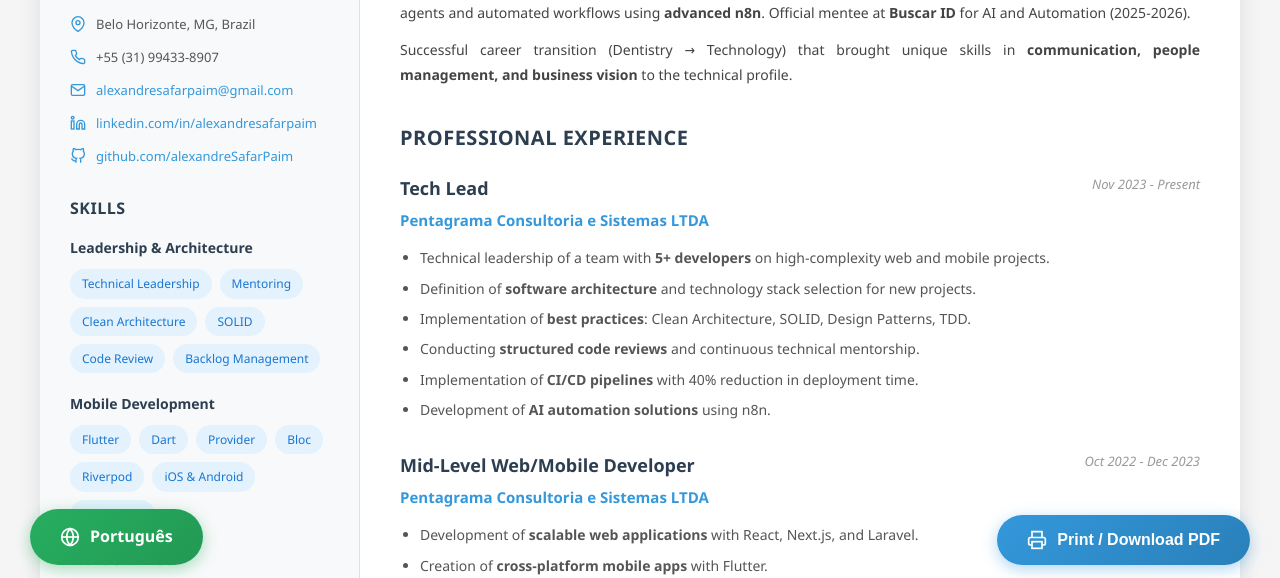
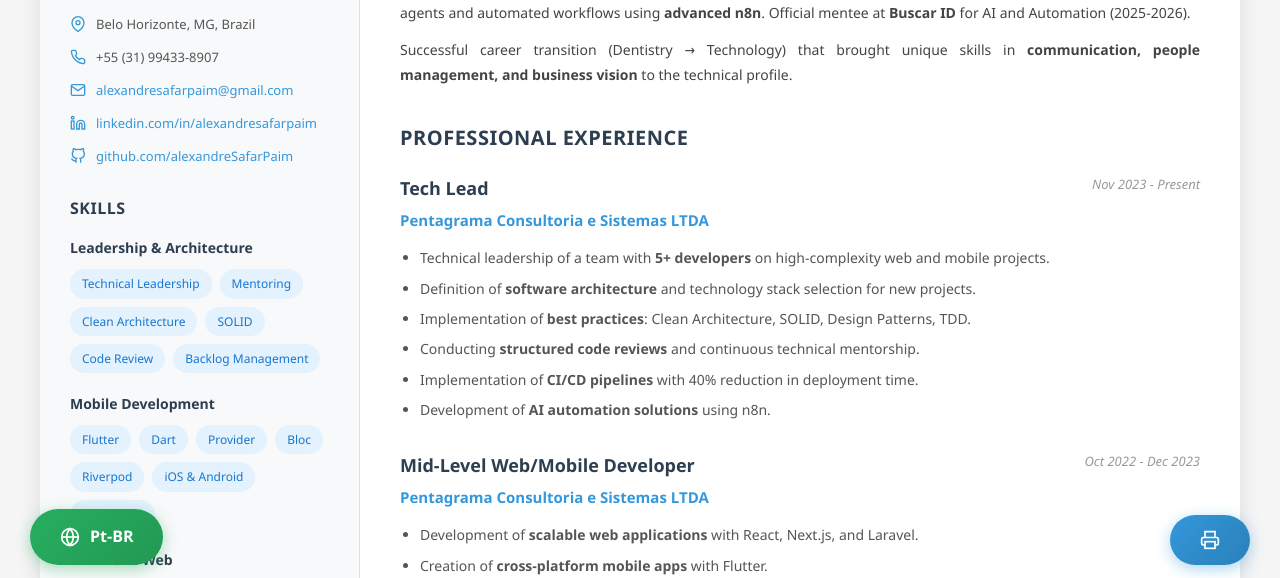
Before and after one commit to alexandreSafarPaim/cv, a plain HTML site: page index.html in a window 1280 px wide. Shown: the part 205-783 px from the top of the page. Drawn offline with Linux system fonts and the light colour scheme.

Commit message:
Atualizar o index.html

```diff
--- a/index.html
+++ b/index.html
@@ -70,11 +70,10 @@
 <body>
     <a href="/pt" class="language-button">
         <svg width="20" height="20" viewBox="0 0 24 24" fill="none" stroke="currentColor" stroke-width="2"><circle cx="12" cy="12" r="10"></circle><line x1="2" y1="12" x2="22" y2="12"></line><path d="M12 2a15.3 15.3 0 0 1 4 10 15.3 15.3 0 0 1-4 10 15.3 15.3 0 0 1-4-10 15.3 15.3 0 0 1 4-10z"></path></svg>
-        Português
+        Pt-BR
     </a>
     <button class="print-button" onclick="window.print()">
         <svg width="20" height="20" viewBox="0 0 24 24" fill="none" stroke="currentColor" stroke-width="2"><polyline points="6 9 6 2 18 2 18 9"></polyline><path d="M6 18H4a2 2 0 0 1-2-2v-5a2 2 0 0 1 2-2h16a2 2 0 0 1 2 2v5a2 2 0 0 1-2 2h-2"></path><rect x="6" y="14" width="12" height="8"></rect></svg>
-        Print / Download PDF
     </button>
     <div class="container">
         <div class="sidebar">
```
